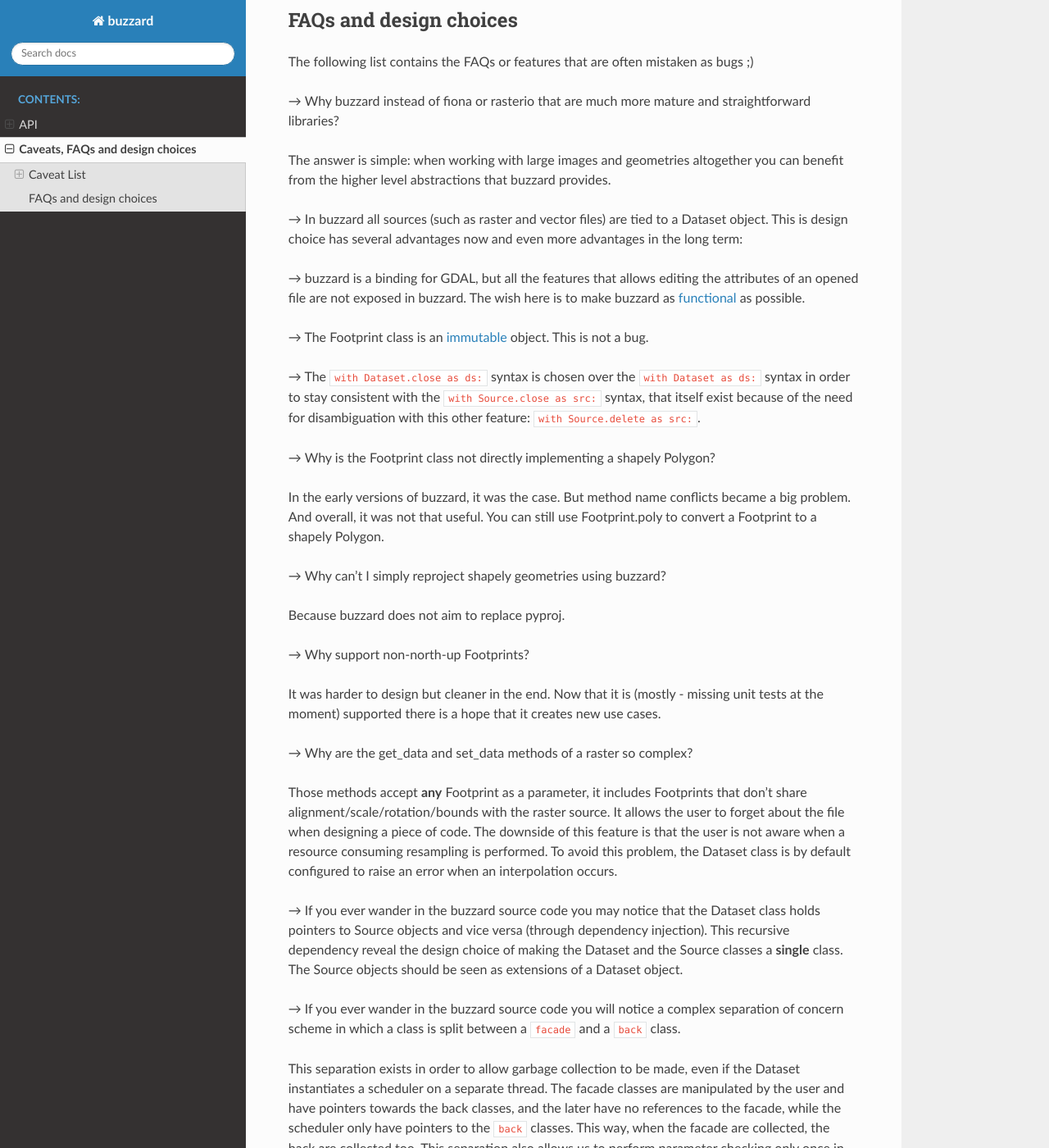
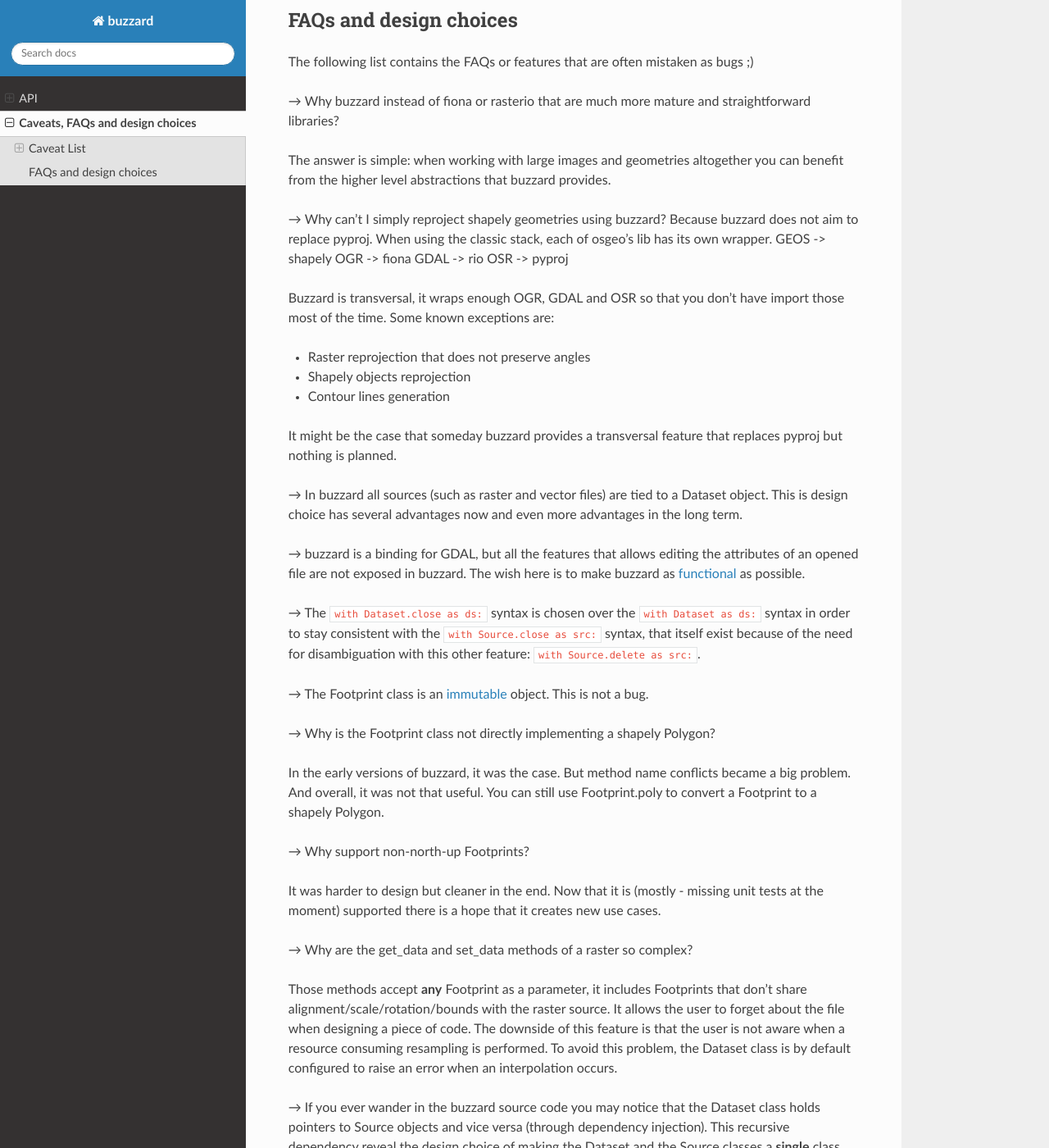
Before and after one commit to preligens-lab/buzzard, a Sphinx documentation site: the page built from docs/faq_and_caveats.md, in a window 1280 px wide and 1400 px high, scrolled down 1735 px. Shown: the whole window at 82% size. Built offline with Sphinx 7.4.7 and the Read the Docs theme 2.0.0, drawn with Linux system fonts in a browser that asks for light colours; some of the changed text lies outside the part shown.

Commit message:
minor changes

```diff
--- a/docs/faq_and_caveats.md
+++ b/docs/faq_and_caveats.md
@@ -1,6 +1,5 @@
 # Caveats, FAQs and design choices
-Buzzard has a lot of ambition but is still a young library with several caveats. Are you currently trying to determine if buzzard is the right choice for your project? We got you covered and listed here the use-cases that are currently poorly supported. The rest is a bliss !
-
+Buzzard has a lot of ambition but is still a young library with several caveats. Are you currently trying to determine if buzzard is the right choice for your project? We got you covered and listed here the use-cases that are currently poorly supported. The rest is a bliss!
 
 ## Caveat List
 ##### Installation
@@ -8,11 +7,10 @@
 
 → The anaconda package does not exist
 
-
 ##### Rasters
 → Reading a raster file is currently internally performed by calls to GDAL drivers, and it might be too slow under certain circumstances. Tweaking the `GDAL_CACHEMAX` variable may improve performances.
 
-→ On-the-fly reprojections is an ambitious feature of buzzard, but this feature only reaches its full potential with vectorial data. On-the-fly raster reprojections are currently partially supported. Those only work if the reprojection conserve angles, if not an exception is raised.
+→ On-the-fly reprojections is an ambitious feature of buzzard, but this feature only reaches its full potential with vectorial data. On-the-fly raster reprojections are currently partially supported. Those only work if the reprojection preserve angles, if not an exception is raised.
 
 ##### Floating point precision losses
 → The biggest plague of a GIS library is the floating point precision losses. On one hand those losses cannot be avoided (such as in a reprojection operation), and on the other hand certain operations can only be performed with noise-free numbers (such as the floor or ceil operations). The only solution is to round those numbers before critical operations. buzzard has its own way of dealing with this problem: it introduces a global variable to define the number of significant digits that should be considered as noise-less (9 by default).
@@ -44,21 +42,31 @@
 
 The answer is simple: when working with large images and geometries altogether you can benefit from the higher level abstractions that buzzard provides.
 
-→ In buzzard all sources (such as raster and vector files) are tied to a Dataset object. This is design choice has several advantages now and even more advantages in the long term:
+→ Why can't I simply reproject shapely geometries using buzzard?
+Because buzzard does not aim to replace pyproj. When using the classic stack, each of osgeo's lib has its own wrapper.
+GEOS -> shapely
+OGR -> fiona
+GDAL -> rio
+OSR -> pyproj
+
+Buzzard is transversal, it wraps enough OGR, GDAL and OSR so that you don't have import those most of the time. Some known exceptions are:
+- Raster reprojection that does not preserve angles
+- Shapely objects reprojection
+- Contour lines generation
+
+It might be the case that someday buzzard provides a transversal feature that replaces pyproj but nothing is planned.
+
+→ In buzzard all sources (such as raster and vector files) are tied to a Dataset object. This is design choice has several advantages now and even more advantages in the long term.
 
 → buzzard is a binding for GDAL, but all the features that allows editing the attributes of an opened file are not exposed in buzzard. The wish here is to make buzzard as [functional](https://en.wikipedia.org/wiki/Functional_programming) as possible.
 
+→ The `with Dataset.close as ds:` syntax is chosen over the `with Dataset as ds:`  syntax in order to stay consistent with the `with Source.close as src:` syntax, that itself exist because of the need for disambiguation with this other feature: `with Source.delete as src:`.
+
 → The Footprint class is an [immutable](https://en.wikipedia.org/wiki/Immutable_object) object. This is not a bug.
-
-→ The `with Dataset.close as ds:` syntax is chosen over the `with Dataset as ds:`  syntax in order to stay consistent with the `with Source.close as src:` syntax, that itself exist because of the need for disambiguation with this other feature: `with Source.delete as src:`.
 
 → Why is the Footprint class not directly implementing a shapely Polygon?
 
 In the early versions of buzzard, it was the case. But method name conflicts became a big problem. And overall, it was not that useful. You can still use Footprint.poly to convert a Footprint to a shapely Polygon.
-
-→ Why can't I simply reproject shapely geometries using buzzard?
-
-Because buzzard does not aim to replace pyproj.
 
 → Why support non-north-up Footprints?
 
```
Also changed, not shown: README.md (+5 -0 lines), docs/index.rst (+5 -3 lines).
